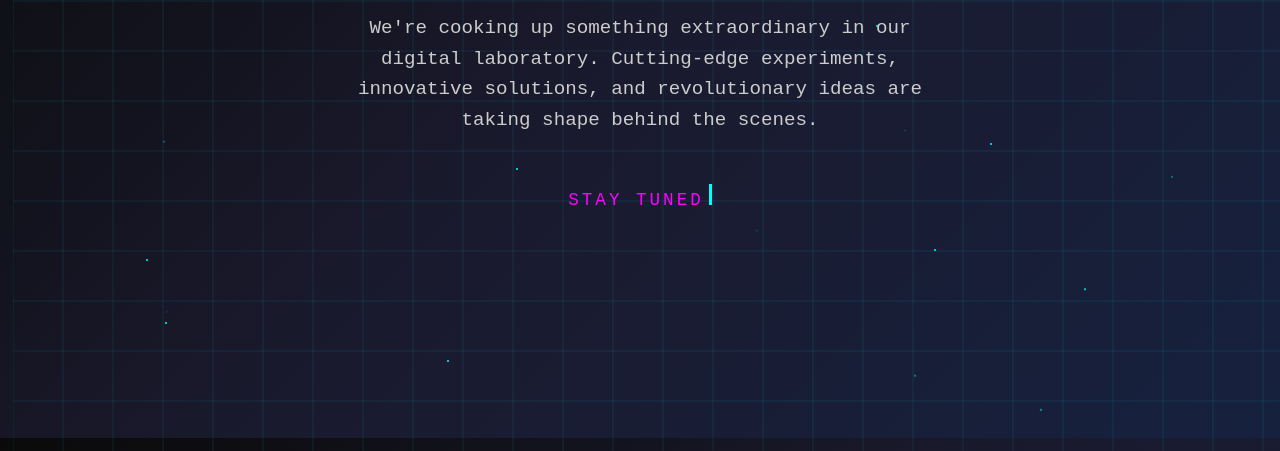
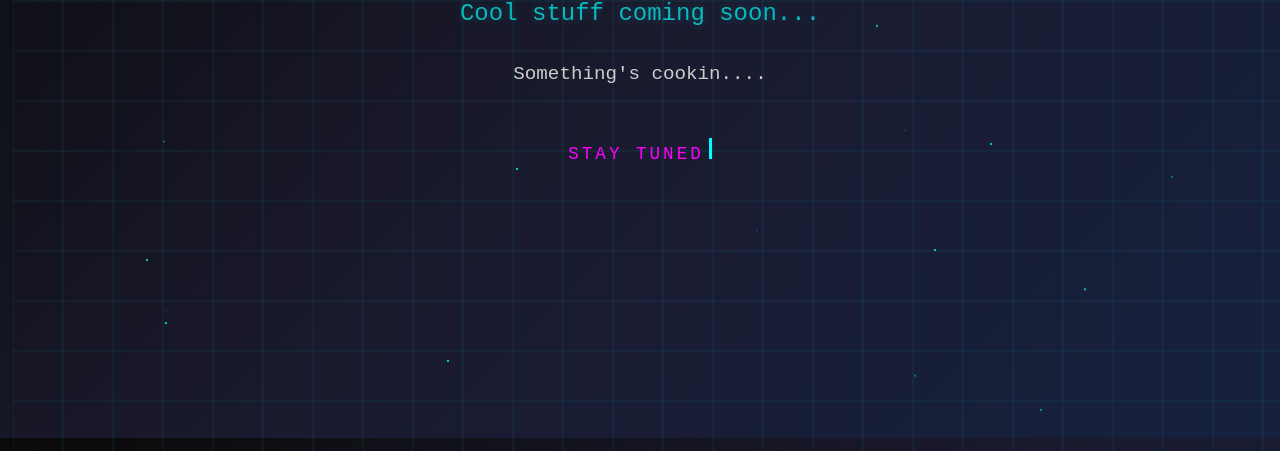
Before and after one commit to legitnewoob/xorlabs, a plain HTML site: page index.html in a window 1280 px wide. Shown: the part 362-813 px from the top of the page. Drawn offline with Linux system fonts and the light colour scheme.

```diff
--- a/index.html
+++ b/index.html
@@ -281,9 +281,7 @@
         <h1 class="logo glitch" data-text="XORLabs">XORLabs</h1>
         <div class="tagline">Cool stuff coming soon...</div>
         <div class="description">
-            We're cooking up something extraordinary in our digital laboratory.
-            Cutting-edge experiments, innovative solutions, and revolutionary ideas
-            are taking shape behind the scenes.
+            Something's cookin....
         </div>
         <div class="cta">
             Stay tuned<span class="cursor"></span>
```
